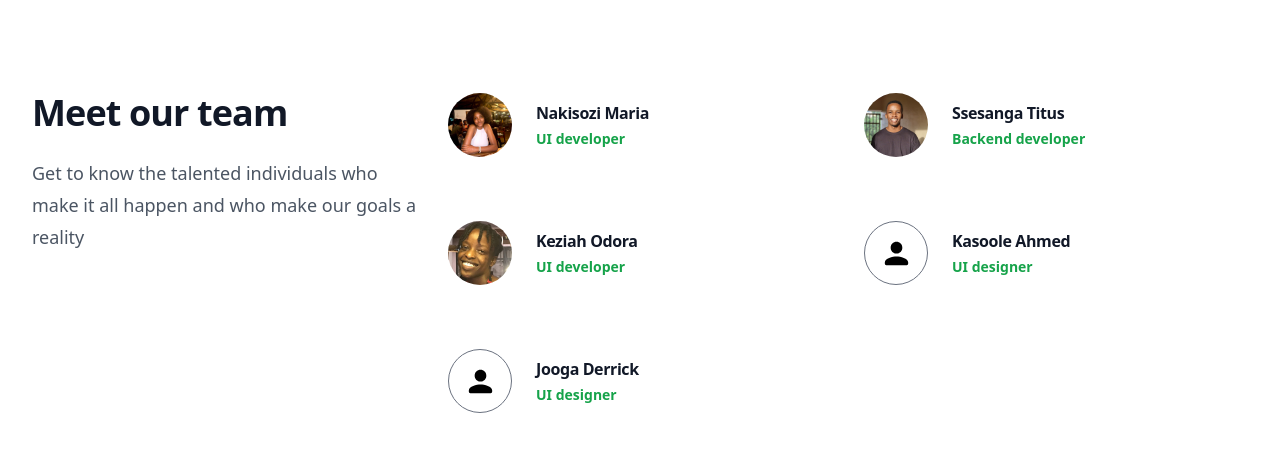
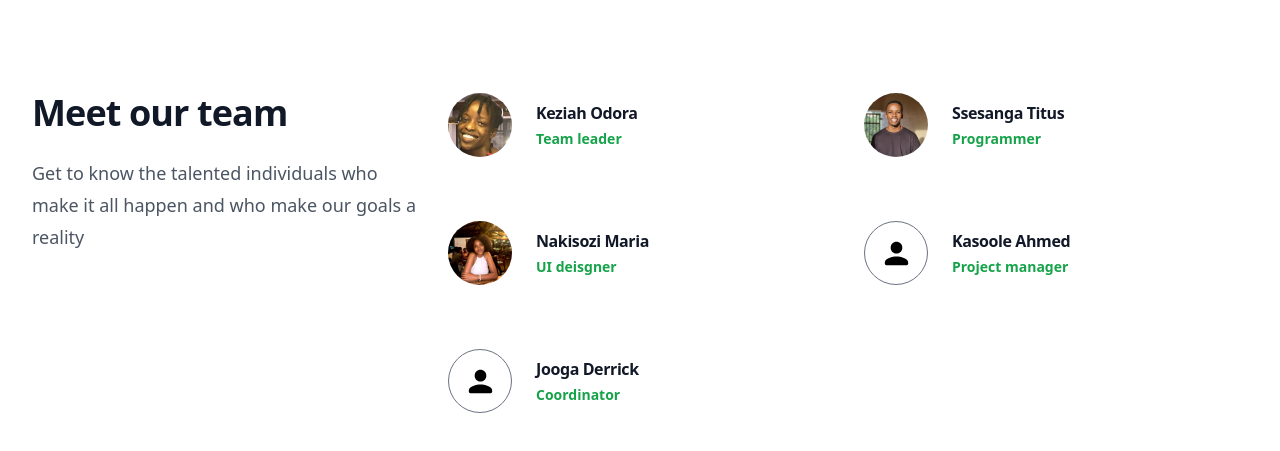
Before and after one commit to tesla-ambassador/MAK-space-alloc, a Next.js app: page / in a window 1280 px wide. Shown: the part 1863-2314 px from the top of the page. Built offline with nearby package versions, Linux system fonts and the light colour scheme.

Commit message:
Update Team.jsx

```diff
--- a/components/misc/Team.jsx
+++ b/components/misc/Team.jsx
@@ -2,31 +2,32 @@ import { PersonRounded } from "@mui/icons-material";
 
 const people = [
   {
+    name: "Keziah Odora",
+    role: "Team leader",
+    imageUrl: "/profile-images/keziah.jpeg",
+  },
+  {
+    name: "Ssesanga Titus",
+    role: "Programmer",
+    imageUrl: "/profile-images/titus.jpeg",
+  },
+  {
     name: "Nakisozi Maria",
-    role: "UI developer",
+    role: "UI deisgner",
     imageUrl: "/profile-images/maria.jpeg",
   },
   {
-    name: "Ssesanga Titus",
-    role: "Backend developer",
-    imageUrl: "/profile-images/titus.jpeg",
-  },
-  {
-    name: "Keziah Odora",
-    role: "UI developer",
-    imageUrl: "/profile-images/keziah.jpeg",
-  },
-  {
     name: "Kasoole Ahmed",
-    role: "UI designer",
+    role: "Project manager",
     imageUrl: "",
   },
   {
     name: "Jooga Derrick",
-    role: "UI designer",
+    role: "Coordinator",
     imageUrl: "",
   },
   // More people...
+
 ];
 
 export default function Team() {
```
